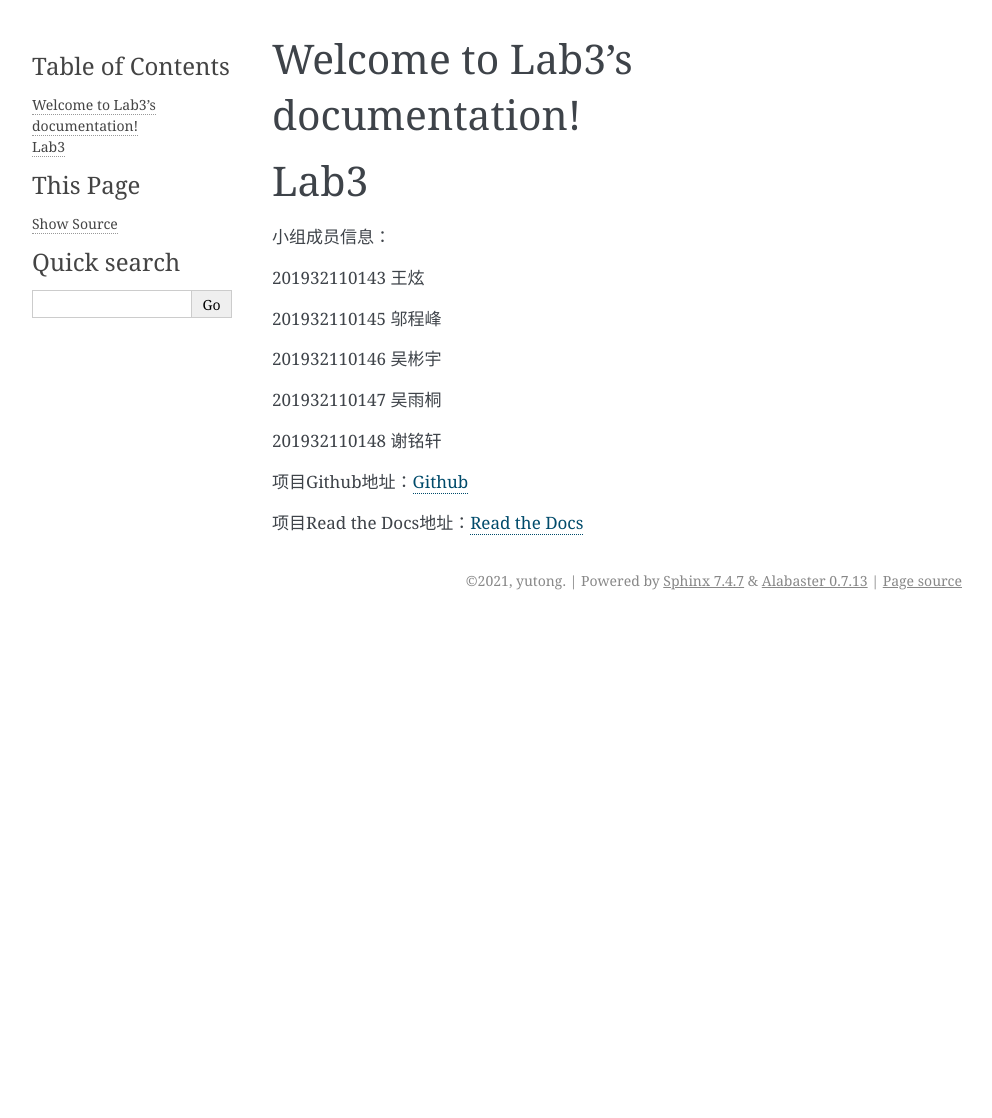
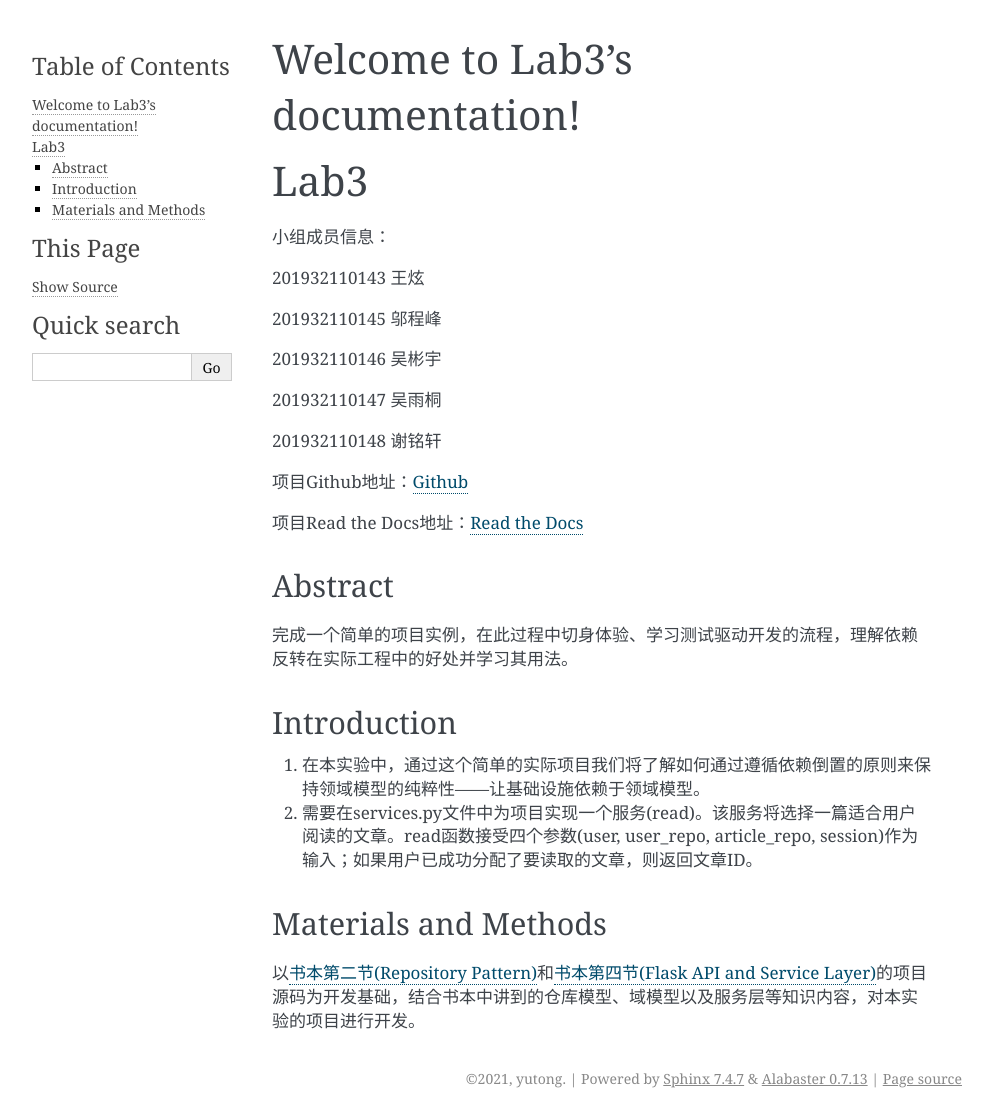
Before and after one commit to Steven-Yutong/Lab3, a Sphinx documentation site: the page built from docs/source/index.rst, in a window 1280 px wide. Shown: the whole page, without its empty margins (148-1140 px from the left). Built offline with Sphinx 7.4.7, drawn with Linux system fonts in a browser that asks for light colours; before the commit the page ends 900 px from its top, so only the background shows below that.

Commit message:
Update index.rst

```diff
--- a/docs/source/index.rst
+++ b/docs/source/index.rst
@@ -31,3 +31,20 @@ Lab3
 项目Github地址：\ `Github <https://github.com/Steven-Yutong/PhotoString.git>`__
 
 项目Read the Docs地址：\ `Read the Docs <https://photostring-yutong.readthedocs.io/zh/latest/>`__
+
+Abstract
+--------
+
+完成一个简单的项目实例，在此过程中切身体验、学习测试驱动开发的流程，理解依赖反转在实际工程中的好处并学习其用法。
+
+Introduction
+------------
+
+1. 在本实验中，通过这个简单的实际项目我们将了解如何通过遵循依赖倒置的原则来保持领域模型的纯粹性——让基础设施依赖于领域模型。
+
+2. 需要在services.py文件中为项目实现一个服务(read)。该服务将选择一篇适合用户阅读的文章。read函数接受四个参数(user, user_repo, article_repo, session)作为输入；如果用户已成功分配了要读取的文章，则返回文章ID。
+
+Materials and Methods
+---------------------
+
+以\ `书本第二节(Repository Pattern) <https://www.cosmicpython.com/book/chapter_02_repository.html>`__\ 和\ `书本第四节(Flask API and Service  Layer) <https://www.cosmicpython.com/book/chapter_04_service_layer.html>`__\ 的项目源码为开发基础，结合书本中讲到的仓库模型、域模型以及服务层等知识内容，对本实验的项目进行开发。
```
